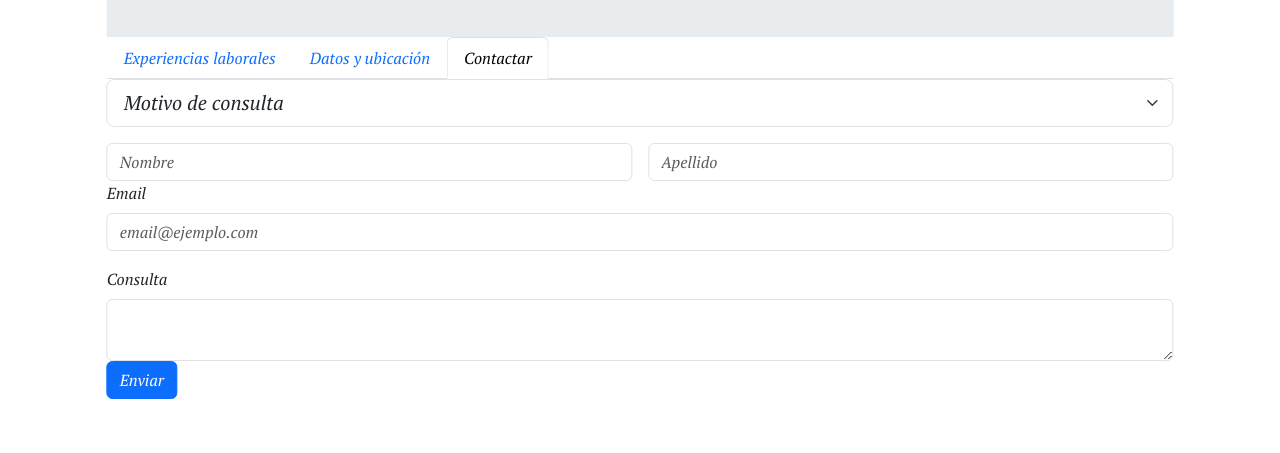
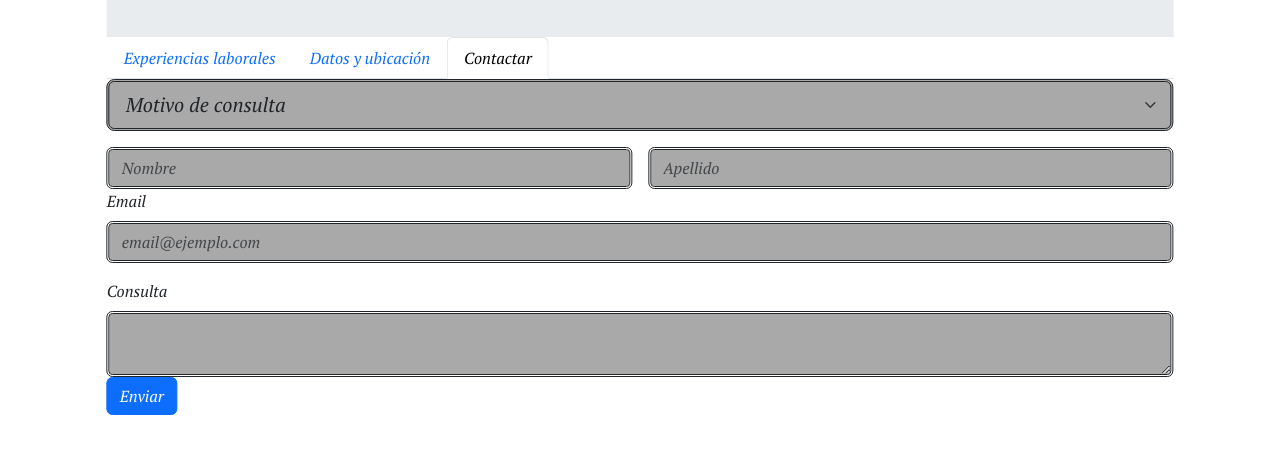
Before and after one commit to PammV/Curriculum, a plain HTML site: page index.html in a window 1280 px wide. Both pictures are taken after a click on the tab "Contactar". Shown: the part 171-624 px from the top of the page. Drawn offline with nearby package versions, Linux system fonts and the light colour scheme; no server answers.

Commit message:
modifico style.css
agrego estilos al formulario.

```diff
--- a/src/style/style.css
+++ b/src/style/style.css
@@ -23,3 +23,9 @@ body{
     left: 50%;
     transform: translate(-50%);
 }
+
+#form input,#form textarea,#form select  {
+    border: 3px;
+    border-style: double;
+    background-color: darkgray;
+}
```
